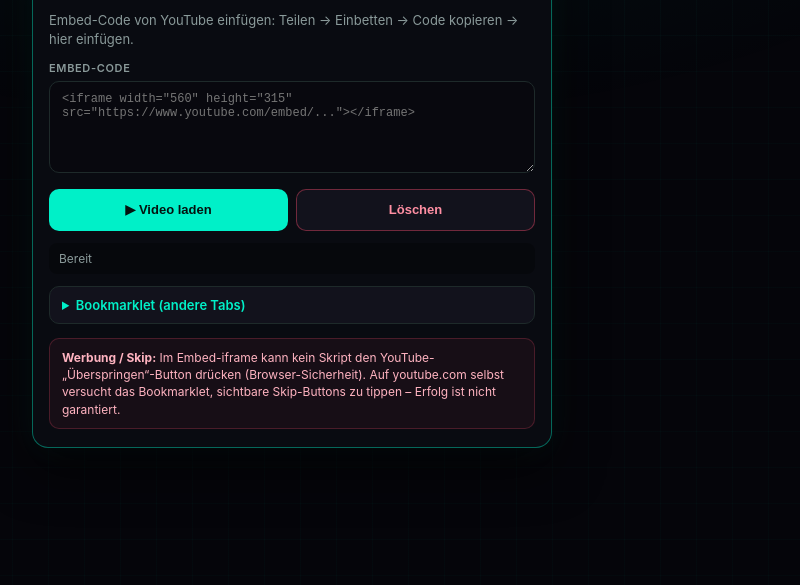
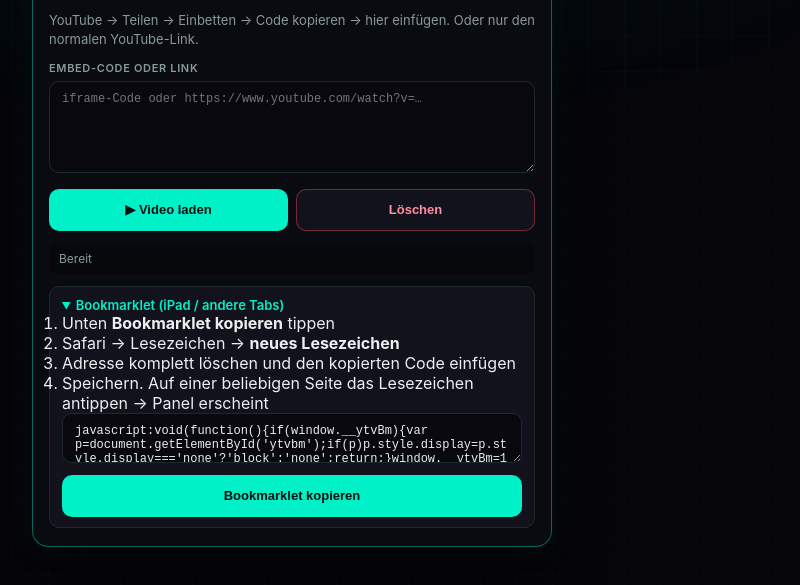
Before and after one commit to jsg1049294-png/YouTube-Video, a plain HTML site: page index.html in a window 1280 px wide. Shown: the part 109-694 px from the top of the page, without its empty margins (348-1148 px from the left). Drawn offline with Linux system fonts and the light colour scheme.

Commit message:
Fix UI: clearer embed + short bookmarklet steps

```diff
--- a/index.html
+++ b/index.html
@@ -19,20 +19,20 @@
         <strong>YouTube Video</strong>
       </div>
       <div class="ytv-win-btns">
-        <button id="ytv-min" class="win-btn" title="Minimieren">−</button>
-        <button id="ytv-close" class="win-btn win-close" title="Schließen">×</button>
+        <button id="ytv-min" class="win-btn" type="button" title="Minimieren">−</button>
+        <button id="ytv-close" class="win-btn win-close" type="button" title="Schließen">×</button>
       </div>
     </header>
 
     <div class="ytv-body">
-      <p class="hint">Embed-Code von YouTube einfügen: Teilen → Einbetten → Code kopieren → hier einfügen.</p>
+      <p class="hint">YouTube → Teilen → Einbetten → Code kopieren → hier einfügen. Oder nur den normalen YouTube-Link.</p>
 
-      <label class="lab" for="embed-input">Embed-Code</label>
-      <textarea id="embed-input" class="embed-input" rows="5" placeholder='<iframe width="560" height="315" src="https://www.youtube.com/embed/..."></iframe>'></textarea>
+      <label class="lab" for="embed-input">Embed-Code oder Link</label>
+      <textarea id="embed-input" class="embed-input" rows="5" placeholder="iframe-Code oder https://www.youtube.com/watch?v=…"></textarea>
 
       <div class="btn-row">
-        <button class="btn btn-accent" id="btn-load">▶ Video laden</button>
-        <button class="btn btn-danger" id="btn-clear">Löschen</button>
+        <button class="btn btn-accent" id="btn-load" type="button">▶ Video laden</button>
+        <button class="btn btn-danger" id="btn-clear" type="button">Löschen</button>
       </div>
 
       <div id="player-wrap" class="player-wrap" hidden>
@@ -41,16 +41,17 @@
 
       <div class="status" id="status">Bereit</div>
 
-      <details class="bm-box">
-        <summary>Bookmarklet (andere Tabs)</summary>
-        <p class="muted-sm">Code kopieren → Safari Lesezeichen → Adresse ersetzen. Auf einer Seite antippen → Panel erscheint.</p>
-        <textarea id="bm-code" readonly rows="3" class="bm-code"></textarea>
-        <button class="btn btn-block" id="btn-copy-bm">Bookmarklet kopieren</button>
+      <details class="bm-box" open>
+        <summary>Bookmarklet (iPad / andere Tabs)</summary>
+        <ol class="bm-steps">
+          <li>Unten <strong>Bookmarklet kopieren</strong> tippen</li>
+          <li>Safari → Lesezeichen → <strong>neues Lesezeichen</strong></li>
+          <li>Adresse komplett löschen und den kopierten Code einfügen</li>
+          <li>Speichern. Auf einer beliebigen Seite das Lesezeichen antippen → Panel erscheint</li>
+        </ol>
+        <textarea id="bm-code" readonly rows="2" class="bm-code"></textarea>
+        <button class="btn btn-block btn-accent" id="btn-copy-bm" type="button">Bookmarklet kopieren</button>
       </details>
-
-      <p class="limit-box">
-        <strong>Werbung / Skip:</strong> Im Embed-iframe kann kein Skript den YouTube-„Überspringen“-Button drücken (Browser-Sicherheit). Auf youtube.com selbst versucht das Bookmarklet, sichtbare Skip-Buttons zu tippen – Erfolg ist nicht garantiert.
-      </p>
     </div>
   </div>
 
```
